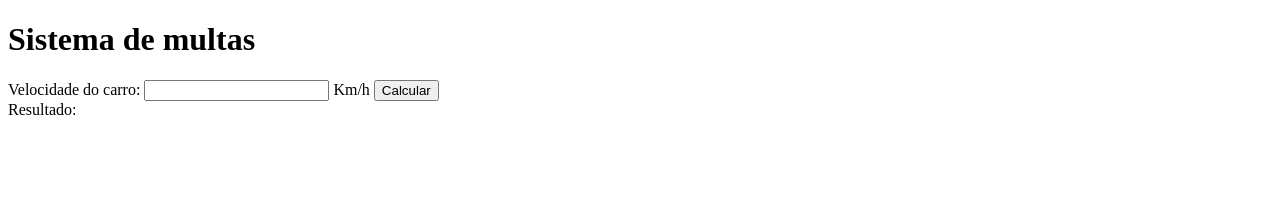
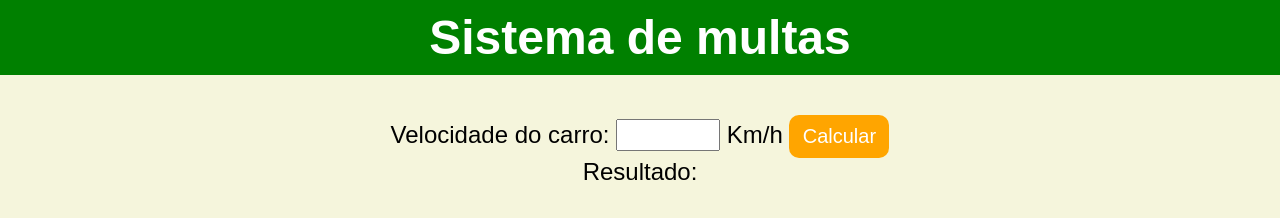
Before and after one commit to aremartins/Programas-em-JavaScript, a plain HTML site: page sistemademultas/index.html in a window 1280 px wide. Drawn offline with Linux system fonts and the light colour scheme.

Commit message:
Inclusão exercicio Manipulacao Dom

```diff
--- a/sistemademultas/index.html
+++ b/sistemademultas/index.html
@@ -4,11 +4,14 @@
     <meta charset="UTF-8">
     <meta name="viewport" content="width=device-width, initial-scale=1.0">
     <title>Document</title>
+    <link rel="stylesheet" type="text/css" href="style.css" media="screen" />
 </head>
 <body>
+    <header>
     <h1>Sistema de multas</h1>
+    </header>
     Velocidade do carro: <input type='number' name='txtn' id='txtn'> Km/h
-    <input type='button' value='Calcular' onclick='calcular()'>
+    <input id='btn' type='button' value='Calcular' onclick='calcular()'>
     <div id='res'>
         Resultado:
     </div>
--- a/sistemademultas/script.js
+++ b/sistemademultas/script.js
@@ -2,8 +2,9 @@ function calcular() {
     var vel = document.querySelector('input#txtn')
     var v = Number(vel.value)
     var res = document.querySelector('div#res')
-
+    res.innerHTML = `A velocidade verificada foi de <strong>${v} KM/h</strong>.`
     if (v >  110) {
-        res.innerHTML = `A velocidade verificada foi de ${v} km/h. Veículo multado!`
+        res.innerHTML += ' Veículo multado!'
     }
+    res.innerHTML += '<p>Dirija sempre com cinto de segurança!</p>'
 }
--- a/sistemademultas/style.css
+++ b/sistemademultas/style.css
@@ -0,0 +1,37 @@
+*{
+    margin:0;
+    padding:0;
+}
+
+header {
+    background: green;
+    padding: 10px;
+    color: white;
+    text-align: center;
+    margin-bottom: 40px;
+
+}
+
+body {
+    background: beige;
+    font: normal 18pt Arial;
+    text-align: center;
+}
+
+input {
+    width:100px;
+    font: normal 18pt Arial;
+}
+
+input#btn {
+    background:orange;
+    color: white;
+    font: normal 15pt Arial;
+    padding: 10px;
+    border-radius: 10px;
+    border: none;
+}
+
+input#btn:hover {
+    background: orangered;
+}
```
